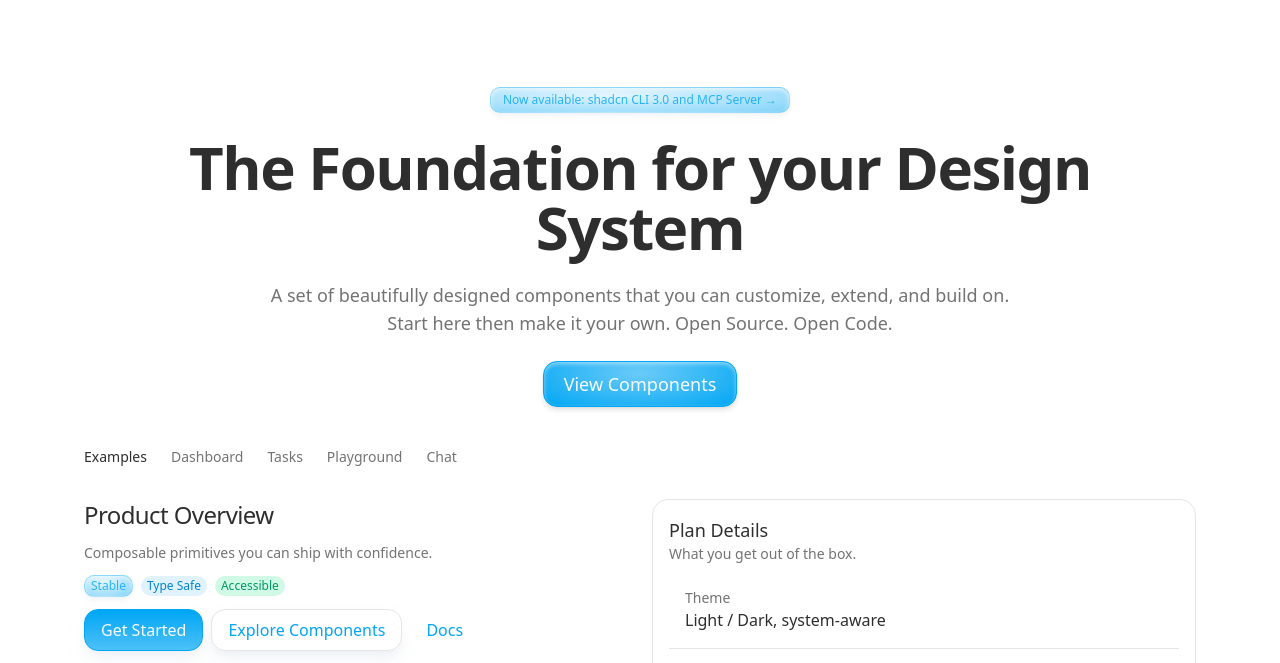
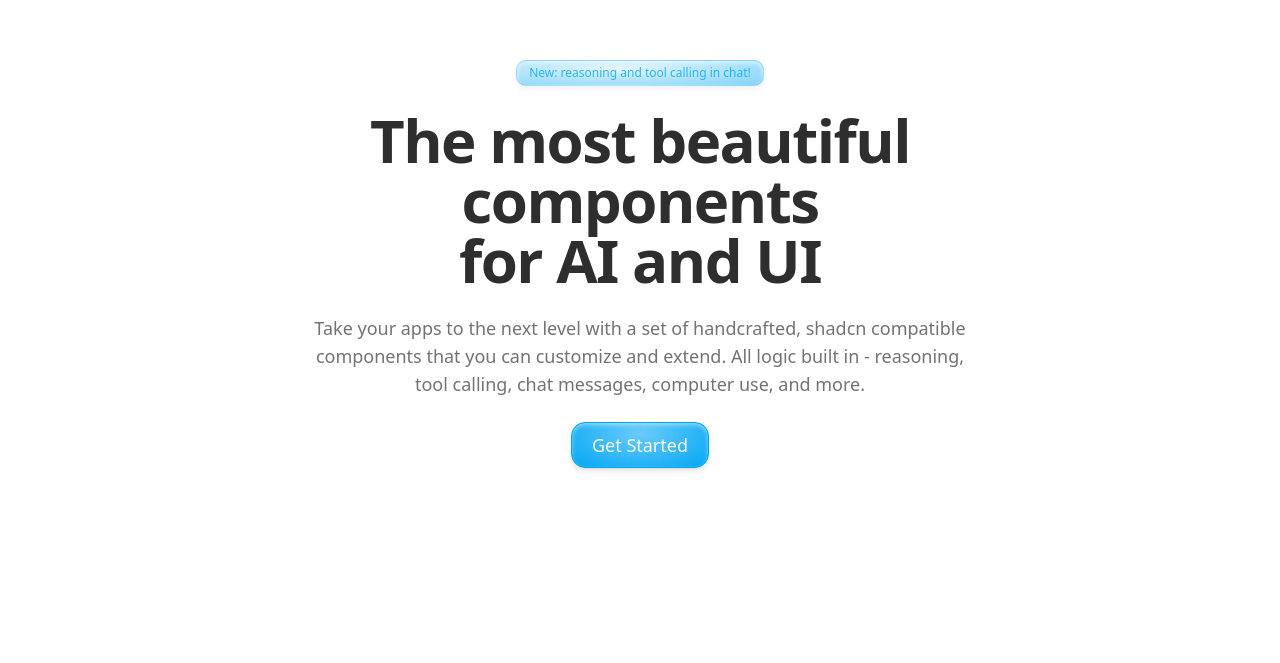
Before and after one commit to SuperAce100/design-system, a Next.js app: page / in a window 1280 px wide. Shown: the part 137-800 px from the top of the page. Built offline with nearby package versions, Linux system fonts and the light colour scheme.

Commit message:
update homepage

```diff
--- a/app/page.tsx
+++ b/app/page.tsx
@@ -45,64 +45,34 @@ export default function Home() {
   const [activeTab, setActiveTab] = React.useState<string>("overview");
 
   return (
-    <div className="max-w-6xl mx-auto flex flex-col px-4 pt-8 gap-10">
+    <div className="flex flex-col px-4 gap-10">
       {/* Hero */}
-      <header className="flex flex-col gap-6 items-center text-center mt-48">
+      <header className="max-w-2xl mx-auto flex flex-col gap-6 items-center text-center h-screen justify-center">
+        <Reveal index={0}>
           <Badge variant="fancy" color="primary" className="px-3 py-1">
-          Now available: shadcn CLI 3.0 and MCP Server →
+            New: reasoning and tool calling in chat!
           </Badge>
-        <h1 className="text-5xl md:text-6xl font-semibold tracking-tight">
-          The Foundation for your Design System
+        </Reveal>
+        <Reveal index={1}>
+          <h1 className="text-5xl md:text-6xl font-semibold tracking-tight text-balance">
+            The most beautiful components for AI and UI
           </h1>
+        </Reveal>
+        <Reveal index={2}>
           <p className="text-muted-foreground text-lg max-w-3xl">
-          A set of beautifully designed components that you can customize, extend, and build on.
-          Start here then make it your own. Open Source. Open Code.
+            Take your apps to the next level with a set of handcrafted, shadcn compatible components
+            that you can customize and extend. All logic built in - reasoning, tool calling, chat
+            messages, computer use, and more.
           </p>
+        </Reveal>
+        <Reveal index={3}>
           <div className="flex items-center gap-3">
             <Button variant="fancy" size="lg" asChild>
-            <Link href="/components">View Components</Link>
+              <Link href="/components">Get Started</Link>
             </Button>
           </div>
+        </Reveal>
       </header>
-
-      {/* Examples */}
-      <main className="flex flex-col gap-8 relative">
-        {/* Tabs */}
-        <div className="flex items-center gap-6 overflow-x-auto px-1">
-          {[
-            { id: "overview", label: "Examples" },
-            { id: "dashboard", label: "Dashboard" },
-            { id: "tasks", label: "Tasks" },
-            { id: "playground", label: "Playground" },
-            { id: "chat", label: "Chat" },
-          ].map((tab) => (
-            <button
-              key={tab.id}
-              onClick={() => setActiveTab(tab.id)}
-              className={`text-sm whitespace-nowrap ${
-                activeTab === tab.id
-                  ? "text-foreground"
-                  : "text-muted-foreground hover:text-foreground"
-              }`}
-            >
-              {tab.label}
-            </button>
-          ))}
-        </div>
-
-        {/* Panels */}
-        {activeTab === "overview" && <OverviewExample />}
-
-        {activeTab === "dashboard" && <DashboardExample />}
-
-        {activeTab === "tasks" && <TasksExample />}
-
-        {activeTab === "playground" && <PlaygroundExample />}
-
-        {activeTab === "chat" && <ChatExample />}
-
-        <div className="pb-10" />
-      </main>
     </div>
   );
 }
```
Lines whose indentation alone changed are shown as unchanged.
